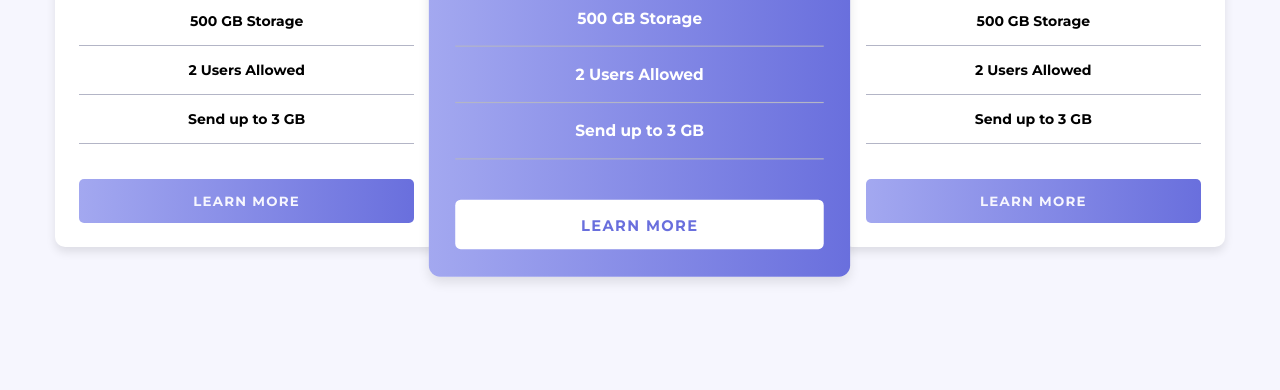
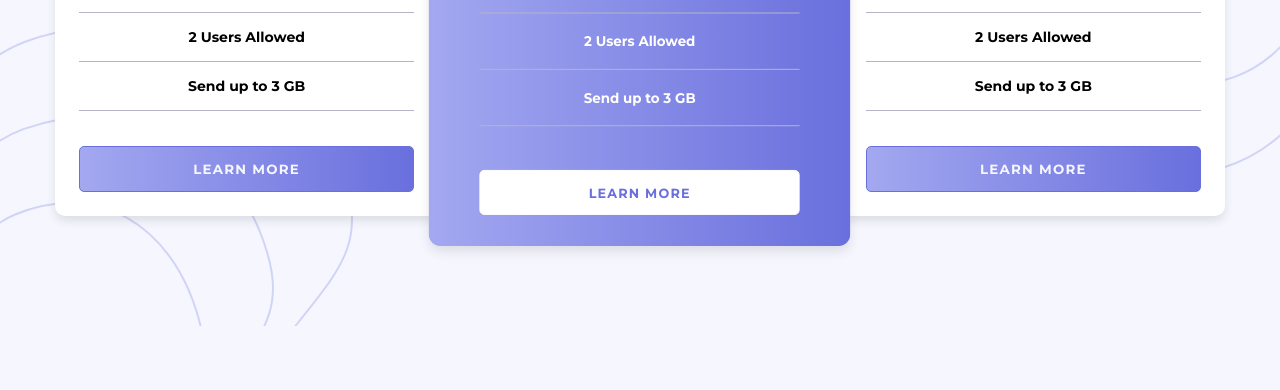
Before and after one commit to ChannMyaeAung/Pricing-Toggle-Page, a website built with Vite: page index.html in a window 1280 px wide. Shown: the part 474-864 px from the top of the page. After the commit the page ends 800 px from the top, so only its background shows below. Built offline with nearby package versions, Linux system fonts and the light colour scheme.

Commit message:
added background images and active states on buttons and toggle checkbox

```diff
--- a/style.css
+++ b/style.css
@@ -21,6 +21,32 @@ body {
   font-size: 15px;
   font-family: "Montserrat", sans-serif;
   background-color: var(--very-lightGrayishBlue);
+}
+
+body::before {
+  content: "";
+  background-image: url("/bg-top.svg");
+  width: 100%;
+  height: 100%;
+  background-repeat: no-repeat;
+  background-position: top right;
+  position: absolute;
+  top: 0;
+  right: 0;
+  z-index: -1;
+}
+
+body::after {
+  content: "";
+  background-image: url("/bg-bottom.svg");
+  width: 100%;
+  height: 100%;
+  background-repeat: no-repeat;
+  background-position: bottom left;
+  position: absolute;
+  bottom: 0;
+  left: 0;
+  z-index: -1;
 }
 
 img {
@@ -66,6 +92,14 @@ button {
   top: 1.5px;
   width: 60px;
   height: 30px;
+  cursor: pointer;
+  transition: all 0.3s;
+}
+
+.toggle-container label:hover,
+.toggle-container label:focus,
+.toggle-container label:focus-visible {
+  opacity: 0.8;
 }
 
 .toggle-container label .ball {
@@ -82,6 +116,7 @@ button {
 .toggle-container input {
   position: absolute;
   left: -9999px;
+  cursor: pointer;
 }
 
 .toggle-container input:checked + label .ball {
@@ -141,19 +176,36 @@ hr {
   background: linear-gradient(to right, hsl(236, 72%, 79%), hsl(237, 63%, 64%));
   color: var(--very-lightGrayishBlue);
   letter-spacing: 1.25px;
-  border: none;
+  border: 1px solid hsl(237, 63%, 64%);
   font-weight: 700;
-
   text-transform: uppercase;
   padding: 0.85rem 1.25rem;
   border-radius: 5px;
   margin-top: 1.25rem;
 }
 
+.learnmore-btn:hover,
+.learnmore-btn:focus,
+.learnmore-btn:focus-visible,
 .professional-btn {
   background-image: none;
   background-color: #fff;
   color: hsl(237, 63%, 64%);
+}
+
+.professional-btn {
+  border: 1px solid #fff;
+}
+
+.professional-btn:hover,
+.professional-btn:focus,
+.professional-btn:focus-visible {
+  background-image: linear-gradient(
+    to right,
+    hsl(236, 72%, 79%),
+    hsl(237, 63%, 64%)
+  );
+  color: #fff;
 }
 
 /* Toggle Annual and Monthly Price */
@@ -171,17 +223,24 @@ hr {
 
 @media (min-width: 768px) {
   .container {
-    height: 100dvh;
+    height: 100vh;
     justify-content: center;
+    overflow: hidden;
+    margin: 0 auto;
   }
 
   .prices__box_container {
     flex-direction: row;
     gap: 10px;
     margin-inline: 15px;
+    align-items: baseline;
   }
 
   .prices__box_professional {
     transform: scale(1.1, 1.15);
   }
+
+  .prices__box_professional > * {
+    transform: scale(0.869);
+  }
 }
```
